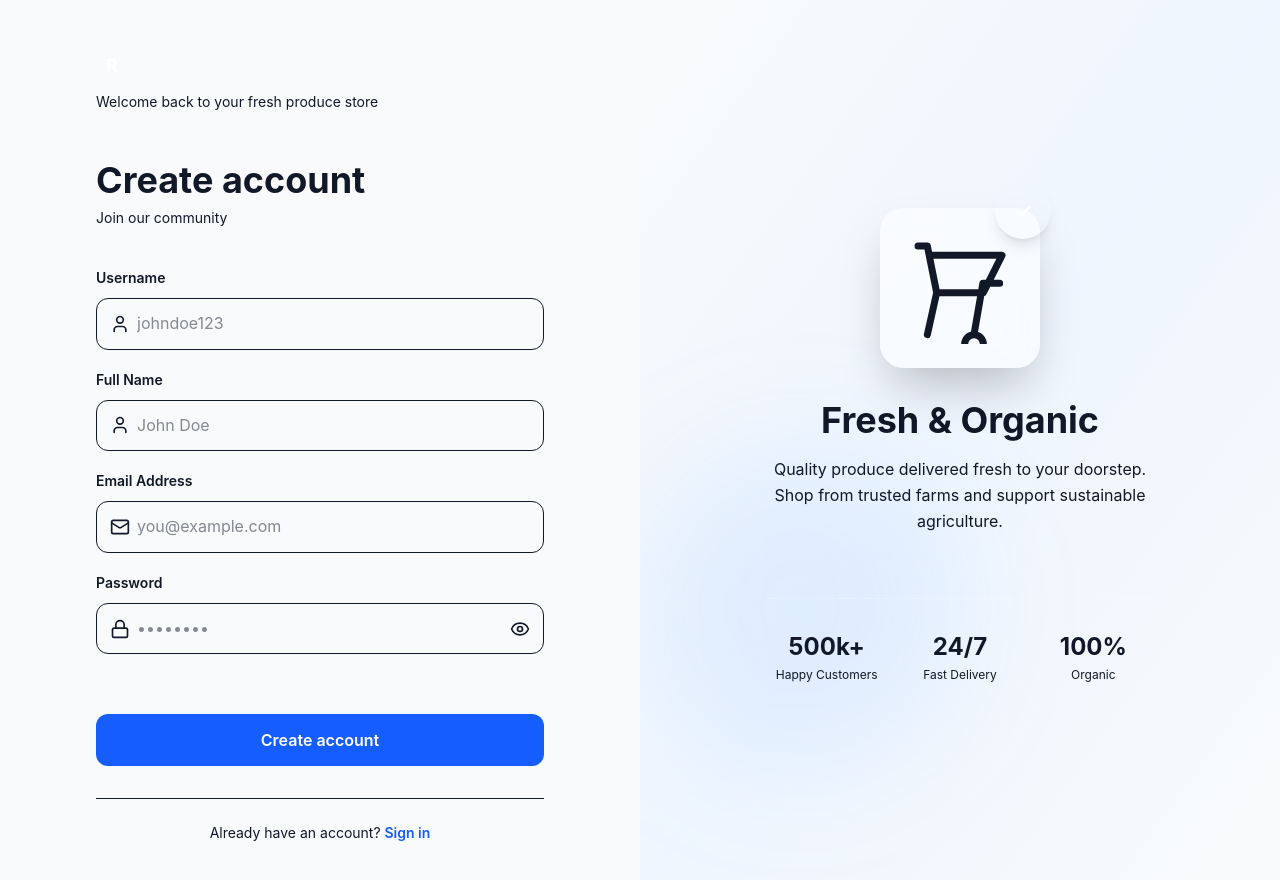
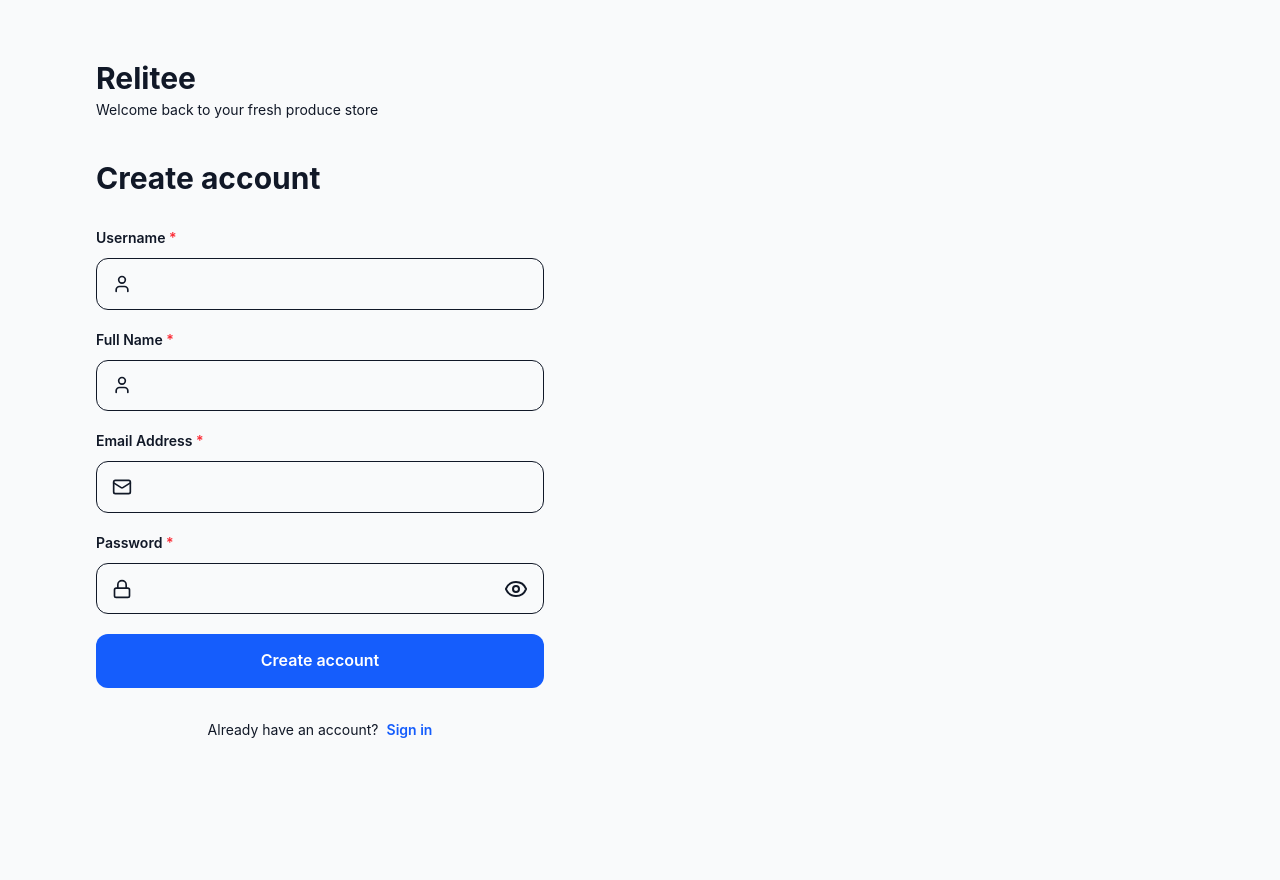
Before and after one commit to varunraj923/Ralitee-Frontend, a React (Vite) app: page /login in a window 1280 px wide. Both pictures are taken after a click on the button "Sign up". Shown: the top 880 px of the page. After the commit the page ends 800 px from the top, so only its background shows below. Built offline with nearby package versions, Linux system fonts and the light colour scheme.

Commit message:
updated code of admin

```diff
--- a/src/components/auth/LoginPage.jsx
+++ b/src/components/auth/LoginPage.jsx
@@ -1,316 +1,250 @@
-import { useState } from "react"
-import { Eye, EyeOff, Mail, Lock, User } from "lucide-react"
-import { ThemeProvider } from "@mui/material/styles"
-import CssBaseline from "@mui/material/CssBaseline"
-import Toast from "../Toast"
-import { createAppTheme } from "../../constants/theme"
-import { loginApi, registerApi } from "../../api/auth"
+import { useState } from "react";
+import { Eye, EyeOff, Mail, Lock, User } from "lucide-react";
+import { ThemeProvider } from "@mui/material/styles";
+import CssBaseline from "@mui/material/CssBaseline";
+import CircularProgress from "@mui/material/CircularProgress";
+import Toast from "../Toast";
+import { createAppTheme } from "../../constants/theme";
+import { loginApi, registerApi } from "../../api/auth";
 import { useDispatch } from "react-redux";
-import { setAuthData } from "../../redux/slices/authSlice"
+import { setAuthData } from "../../redux/slices/authSlice";
 import { useNavigate } from "react-router-dom";
 
+/* -------------------- Shared Styling -------------------- */
+const InputStyling =
+  "w-full pl-11 pr-12 py-3 border border-border rounded-xl bg-card text-foreground placeholder:text-muted-foreground focus:outline-none focus:ring-2 focus:ring-primary/50 focus:border-transparent transition-all duration-300";
 
+const RequiredLabel = ({ text }) => (
+  <label className="block text-sm font-semibold text-foreground mb-2.5">
+    {text} <span className="text-red-500">*</span>
+  </label>
+);
 
+/* -------------------- Component -------------------- */
+const LoginPage = () => {
+  const dispatch = useDispatch();
+  const navigate = useNavigate();
+  const theme = createAppTheme("light");
 
+  const [isLogin, setIsLogin] = useState(true);
+  const [showPassword, setShowPassword] = useState(false);
+  const [loading, setLoading] = useState(false);
+  const [toast, setToast] = useState({
+    open: false,
+    message: "",
+    severity: "success",
+  });
 
-const LoginPage = () => {
-    const dispatch = useDispatch();
-    const navigate = useNavigate();
-  const [isLogin, setIsLogin] = useState(true)
-  const [showPassword, setShowPassword] = useState(false)
-  const [loading, setLoading] = useState(false)
-  const [toast, setToast] = useState({ open: false, message: "", severity: "success" })
   const [formData, setFormData] = useState({
     username: "",
     name: "",
     email: "",
     password: "",
-  })
-  const theme = createAppTheme("light")
+  });
 
   const handleChange = (e) => {
-    setFormData({
-      ...formData,
-      [e.target.name]: e.target.value,
-    })
-  }
+    setFormData({ ...formData, [e.target.name]: e.target.value });
+  };
 
   const handleToastClose = () => {
-    setToast({ ...toast, open: false })
-  }
+    setToast((prev) => ({ ...prev, open: false }));
+  };
 
   const handleSubmit = async (e) => {
-    e.preventDefault()
-    setLoading(true)
+    e.preventDefault();
+    if (loading) return;
 
+    setLoading(true);
     try {
-     if (isLogin) {
-  const response = await loginApi({
-    email: formData.email,
-    password: formData.password,
-  });
+      if (isLogin) {
+        const response = await loginApi({
+          email: formData.email,
+          password: formData.password,
+        });
 
-const role = response.data.user.role;
+        const { token, user } = response.data;
+        const role = user.role;
 
-dispatch(
-  setAuthData({
-    token: response.data.token,
-    role,
-    user: response.data.user,
-  })
-);
+        dispatch(setAuthData({ token, role, user }));
 
-// ✅ redirect based on role
-if (role === "admin") {
-  navigate("/admin/dashboard");
-} else {
-  navigate("/");
-}
+        setToast({
+          open: true,
+          message: "Login successful!",
+          severity: "success",
+        });
 
-
+        setTimeout(() => {
+          role === "admin"
+            ? navigate("/admin/dashboard", { replace: true })
+            : navigate("/user/dashboard", { replace: true });
+        }, 500);
       } else {
-        // Register API call
-        const response = await registerApi({
+        await registerApi({
           username: formData.username,
           name: formData.name,
           email: formData.email,
           password: formData.password,
-        })
+        });
+
         setToast({
           open: true,
           message: "Account created successfully! Please sign in.",
           severity: "success",
-        })
-        // Switch to login after successful registration
-        setIsLogin(true)
+        });
+
+        setIsLogin(true);
         setFormData({
           username: "",
           name: "",
           email: "",
           password: "",
-        })
+        });
       }
     } catch (error) {
-      const errorMessage =
-        error.response?.data?.message || error.message || "An error occurred"
       setToast({
         open: true,
-        message: errorMessage,
+        message:
+          error.response?.data?.message ||
+          error.message ||
+          "Something went wrong",
         severity: "error",
-      })
-      console.error("Auth error:", error)
+      });
     } finally {
-      setLoading(false)
+      setLoading(false);
     }
-  }
-
+  };
 
   return (
     <ThemeProvider theme={theme}>
       <CssBaseline />
+
       <div className="min-h-screen flex bg-background overflow-hidden">
-        {/* Left Side - Form Section */}
-        <div className="w-full lg:w-1/2 flex flex-col items-center justify-center p-4 sm:p-8 lg:p-12 relative z-10">
+        {/* LEFT SIDE */}
+        <div className="w-full lg:w-1/2 flex items-center justify-center p-6">
           <div className="w-full max-w-md">
             {/* Logo */}
-            <div className="mb-8 sm:mb-12 animate-fade-in">
-              <div className="flex items-center gap-2 mb-2">
-                <div className="w-8 h-8 rounded-lg bg-gradient-to-br from-primary to-primary/70 flex items-center justify-center">
-                  <span className="text-white font-bold text-lg">R</span>
-                </div>
-                <h1 className="text-2xl sm:text-3xl font-bold bg-gradient-to-r from-primary to-primary/70 bg-clip-text text-transparent">
-                  Relitee
-                </h1>
-              </div>
-              <p className="text-sm text-muted-foreground mt-2">Welcome back to your fresh produce store</p>
+            <div className="mb-10">
+              <h1 className="text-3xl font-bold text-primary">Relitee</h1>
+              <p className="text-sm text-muted-foreground mt-1">
+                Welcome back to your fresh produce store
+              </p>
             </div>
 
-            {/* Heading with gradient */}
-            <div className="mb-8 sm:mb-10">
-              <h2 className="text-3xl sm:text-4xl font-bold text-foreground mb-2">
-                {isLogin ? "Sign in" : "Create account"}
-              </h2>
-              <p className="text-sm text-muted-foreground">{isLogin ? "Access your account" : "Join our community"}</p>
-            </div>
+            {/* Heading */}
+            <h2 className="text-3xl font-bold mb-8">
+              {isLogin ? "Sign in" : "Create account"}
+            </h2>
 
             {/* Form */}
-            <form onSubmit={handleSubmit} className="space-y-4 sm:space-y-5">
+            <form onSubmit={handleSubmit} className="space-y-5">
               {!isLogin && (
-                <div className="animate-in fade-in slide-in-from-top-2 duration-500" style={{ animationDelay: "0.1s" }}>
-                  <label className="block text-sm font-semibold text-foreground mb-2.5">Username</label>
-                  <div className="relative">
-                    <User className="absolute left-3.5 top-1/2 -translate-y-1/2 w-5 h-5 text-muted-foreground" />
-                    <input
-                      type="text"
-                      name="username"
-                      value={formData.username}
-                      onChange={handleChange}
-                      placeholder="johndoe123"
-                      className="w-full pl-10 pr-4 py-3 border border-border rounded-xl bg-card text-foreground placeholder:text-muted-foreground focus:outline-none focus:ring-2 focus:ring-primary/50 focus:border-transparent transition-all duration-300"
-                    />
+                <>
+                  <div>
+                    <RequiredLabel text="Username" />
+                    <div className="relative">
+                      <User className="absolute left-4 top-1/2 -translate-y-1/2 w-5 h-5 text-muted-foreground" />
+                      <input
+                        type="text"
+                        name="username"
+                        required
+                        value={formData.username}
+                        onChange={handleChange}
+                        className={InputStyling}
+                      />
+                    </div>
                   </div>
-                </div>
+
+                  <div>
+                    <RequiredLabel text="Full Name" />
+                    <div className="relative">
+                      <User className="absolute left-4 top-1/2 -translate-y-1/2 w-5 h-5 text-muted-foreground" />
+                      <input
+                        type="text"
+                        name="name"
+                        required
+                        value={formData.name}
+                        onChange={handleChange}
+                        className={InputStyling}
+                      />
+                    </div>
+                  </div>
+                </>
               )}
 
-              {/* Name field (Sign Up only) */}
-              {!isLogin && (
-                <div className="animate-in fade-in slide-in-from-top-2 duration-500">
-                  <label className="block text-sm font-semibold text-foreground mb-2.5">Full Name</label>
-                  <div className="relative">
-                    <User className="absolute left-3.5 top-1/2 -translate-y-1/2 w-5 h-5 text-muted-foreground" />
-                    <input
-                      type="text"
-                      name="name"
-                      value={formData.name}
-                      onChange={handleChange}
-                      placeholder="John Doe"
-                      className="w-full pl-10 pr-4 py-3 border border-border rounded-xl bg-card text-foreground placeholder:text-muted-foreground focus:outline-none focus:ring-2 focus:ring-primary/50 focus:border-transparent transition-all duration-300"
-                    />
-                  </div>
-                </div>
-              )}
-
-              {/* Email field */}
-              <div
-                className="animate-in fade-in slide-in-from-top-2 duration-500"
-                style={{ animationDelay: isLogin ? "0s" : "0.2s" }}
-              >
-                <label className="block text-sm font-semibold text-foreground mb-2.5">Email Address</label>
+              <div>
+                <RequiredLabel text="Email Address" />
                 <div className="relative">
-                  <Mail className="absolute left-3.5 top-1/2 -translate-y-1/2 w-5 h-5 text-muted-foreground" />
+                  <Mail className="absolute left-4 top-1/2 -translate-y-1/2 w-5 h-5 text-muted-foreground" />
                   <input
                     type="email"
                     name="email"
+                    required
                     value={formData.email}
                     onChange={handleChange}
-                    placeholder="you@example.com"
-                    required
-                    className="w-full pl-10 pr-4 py-3 border border-border rounded-xl bg-card text-foreground placeholder:text-muted-foreground focus:outline-none focus:ring-2 focus:ring-primary/50 focus:border-transparent transition-all duration-300"
+                    className={InputStyling}
                   />
                 </div>
               </div>
 
-              {/* Password field */}
-              <div
-                className="animate-in fade-in slide-in-from-top-2 duration-500"
-                style={{ animationDelay: isLogin ? "0.1s" : "0.3s" }}
-              >
-                <label className="block text-sm font-semibold text-foreground mb-2.5">Password</label>
+              <div>
+                <RequiredLabel text="Password" />
                 <div className="relative">
-                  <Lock className="absolute left-3.5 top-1/2 -translate-y-1/2 w-5 h-5 text-muted-foreground" />
+                  <Lock className="absolute left-4 top-1/2 -translate-y-1/2 w-5 h-5 text-muted-foreground" />
                   <input
                     type={showPassword ? "text" : "password"}
                     name="password"
+                    required
                     value={formData.password}
                     onChange={handleChange}
-                    placeholder="••••••••"
-                    required
-                    className="w-full pl-10 pr-11 py-3 border border-border rounded-xl bg-card text-foreground placeholder:text-muted-foreground focus:outline-none focus:ring-2 focus:ring-primary/50 focus:border-transparent transition-all duration-300"
+                    className={InputStyling}
                   />
                   <button
                     type="button"
                     onClick={() => setShowPassword(!showPassword)}
-                    className="absolute right-3.5 top-1/2 -translate-y-1/2 text-muted-foreground hover:text-foreground transition-colors"
+                    className="absolute right-4 top-1/2 -translate-y-1/2 text-muted-foreground"
                   >
-                    {showPassword ? <EyeOff className="w-5 h-5" /> : <Eye className="w-5 h-5" />}
+                    {showPassword ? <EyeOff /> : <Eye />}
                   </button>
                 </div>
               </div>
 
-              {/* Forgot Password (Login only) */}
               {isLogin && (
-                <div className="flex justify-end pt-2">
+                <div className="flex justify-end">
                   <button
                     type="button"
-                    className="text-sm font-medium text-primary hover:text-primary/80 transition-colors duration-200"
+                    onClick={() => navigate("/forgot")}
+                    className="text-sm text-primary hover:underline"
                   >
                     Forgot password?
                   </button>
                 </div>
               )}
 
-              {/* Submit Button */}
               <button
                 type="submit"
                 disabled={loading}
-                className="w-full bg-blue-600 text-white font-semibold py-3.5 px-4 rounded-xl hover:bg-blue-700 hover:shadow-lg hover:shadow-blue-600/30 transition-all duration-300 transform hover:scale-[1.02] active:scale-95 mt-8 sm:mt-10 text-base disabled:opacity-70 disabled:cursor-not-allowed"
+                className="w-full bg-blue-600 text-white font-semibold py-3.5 rounded-xl hover:bg-blue-700 transition-all"
               >
-                {loading ? (isLogin ? "Signing in..." : "Creating account...") : (isLogin ? "Sign in" : "Create account")}
+                {loading ? (
+                  <CircularProgress size={22} sx={{ color: "white" }} />
+                ) : isLogin ? (
+                  "Sign in"
+                ) : (
+                  "Create account"
+                )}
               </button>
             </form>
 
-            {/* Toggle Auth Mode */}
-            <p className="text-center text-sm text-muted-foreground mt-8 pt-6 border-t border-border">
-              {isLogin ? "Don't have an account? " : "Already have an account? "}
+            {/* Toggle */}
+            <p className="text-center text-sm mt-8">
+              {isLogin ? "Don't have an account?" : "Already have an account?"}
               <button
                 onClick={() => setIsLogin(!isLogin)}
-                className="font-semibold text-blue-600 hover:text-blue-700 transition-colors duration-200"
+                className="ml-2 text-blue-600 font-semibold"
               >
                 {isLogin ? "Sign up" : "Sign in"}
               </button>
             </p>
-          </div>
-        </div>
-
-        {/* Right Side - Beautiful Gradient Illustration Section (Hidden on mobile) */}
-        <div className="hidden lg:flex w-1/2 relative overflow-hidden items-center justify-center">
-          <div className="absolute inset-0 bg-gradient-to-br from-primary/10 via-blue-50 to-primary/5 dark:from-primary/20 dark:via-slate-900 dark:to-primary/10"></div>
-
-          {/* Animated gradient blobs */}
-          <div className="absolute top-0 right-0 w-96 h-96 bg-primary/10 rounded-full blur-3xl animate-pulse"></div>
-          <div
-            className="absolute bottom-0 left-1/4 w-72 h-72 bg-primary/20 rounded-full blur-3xl animate-pulse"
-            style={{ animationDelay: "1s" }}
-          ></div>
-          <div
-            className="absolute top-1/2 left-0 w-80 h-80 bg-blue-400/10 rounded-full blur-3xl animate-pulse"
-            style={{ animationDelay: "2s" }}
-          ></div>
-
-          {/* Content */}
-          <div className="relative z-10 flex flex-col items-center justify-center text-center px-8">
-            {/* Shopping illustration container */}
-            <div className="mb-8 relative">
-              <div className="w-40 h-40 rounded-3xl bg-white/50 dark:bg-slate-800/50 backdrop-blur-md flex items-center justify-center border border-white/20 shadow-2xl animate-float">
-                {/* Shopping cart with gradient */}
-                <svg className="w-28 h-28 text-primary" fill="none" stroke="currentColor" viewBox="0 0 24 24">
-                  <path
-                    strokeLinecap="round"
-                    strokeLinejoin="round"
-                    strokeWidth={1.5}
-                    d="M3 3h2l.4 2M7 13h10l4-8H5.4M7 13L5.4 5M7 13l-2 9m10 0a2 2 0 100 4 2 2 0 000-4m0 0l1.9-11h3.6"
-                  />
-                </svg>
-
-                {/* Floating badge */}
-                <div className="absolute -top-3 -right-3 bg-primary rounded-full w-14 h-14 flex items-center justify-center text-white font-bold shadow-lg animate-bounce">
-                  <span className="text-xl">✓</span>
-                </div>
-              </div>
-            </div>
-
-            {/* Text content */}
-            <h3 className="text-3xl sm:text-4xl font-bold text-foreground mb-4">Fresh & Organic</h3>
-            <p className="text-muted-foreground max-w-sm text-base leading-relaxed mb-8">
-              Quality produce delivered fresh to your doorstep. Shop from trusted farms and support sustainable
-              agriculture.
-            </p>
-
-            {/* Stats */}
-            <div className="grid grid-cols-3 gap-4 w-full mt-8 pt-8 border-t border-white/20">
-              <div className="text-center">
-                <div className="text-2xl font-bold text-primary mb-1">500k+</div>
-                <div className="text-xs text-muted-foreground">Happy Customers</div>
-              </div>
-              <div className="text-center">
-                <div className="text-2xl font-bold text-primary mb-1">24/7</div>
-                <div className="text-xs text-muted-foreground">Fast Delivery</div>
-              </div>
-              <div className="text-center">
-                <div className="text-2xl font-bold text-primary mb-1">100%</div>
-                <div className="text-xs text-muted-foreground">Organic</div>
-              </div>
-            </div>
           </div>
         </div>
       </div>
@@ -322,7 +256,7 @@ if (role === "admin") {
         onClose={handleToastClose}
       />
     </ThemeProvider>
-  )
-}
+  );
+};
 
-export default LoginPage
+export default LoginPage;
```
Also changed, not shown: src/App.jsx (+14 -3 lines).
